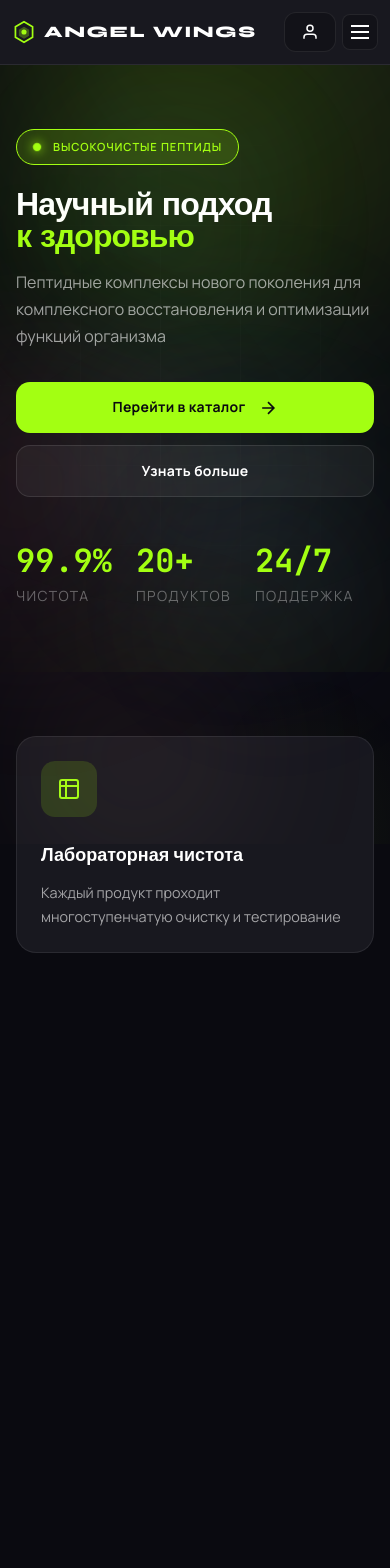
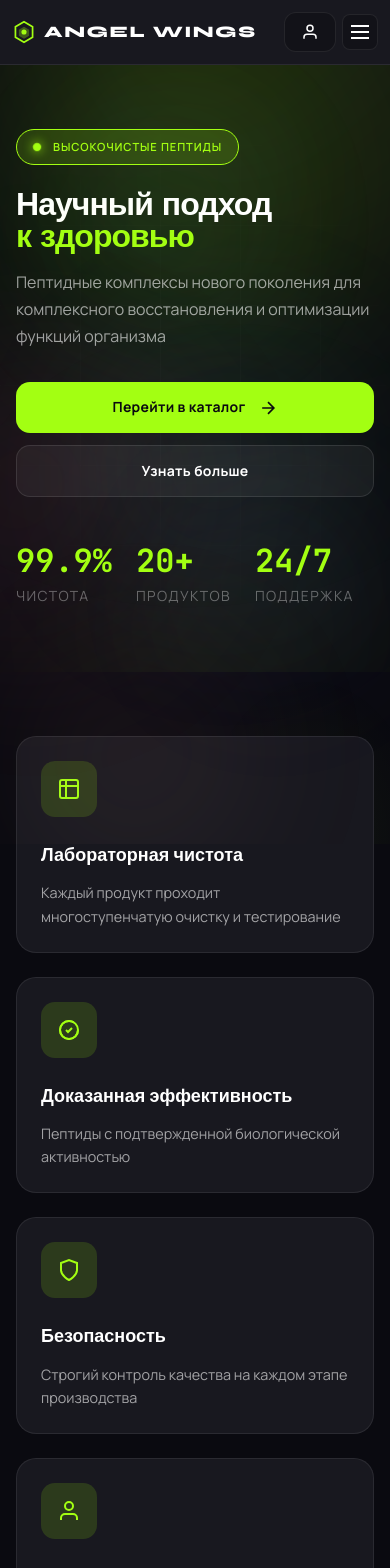
Before and after one commit to Sovyshkin/angel-wings, a Vue app in the folder vue-app/: page / in a window 390 px wide. Shown: the top 1568 px of the page. Built offline with nearby package versions, Linux system fonts and the light colour scheme.

Commit message:
Disable custom opacity:0 on mobile, let AOS control animations

```diff
--- a/vue-app/src/assets/styles/main.css
+++ b/vue-app/src/assets/styles/main.css
@@ -518,3 +518,16 @@ html, body, #app {
   max-width: 100vw;
   overflow-x: hidden;
 }
+
+@media (max-width: 768px) {
+  [data-aos] {
+    opacity: 1 !important;
+    transform: none !important;
+    transition: none !important;
+  }
+
+  [data-aos].aos-animate {
+    opacity: 1 !important;
+    transform: none !important;
+  }
+}
--- a/vue-app/src/views/Home.vue
+++ b/vue-app/src/views/Home.vue
@@ -1312,14 +1312,6 @@ const featuredProducts = computed(() => {
   }
 
 .feature-card,
-.category-card,
-.featured-card,
-.benefit-card,
-.testimonial-card {
-  opacity: 0;
-  transform: translateY(30px);
-}
-
 .btn {
     padding: 0.875rem 1.5rem;
     font-size: 0.875rem;
```
